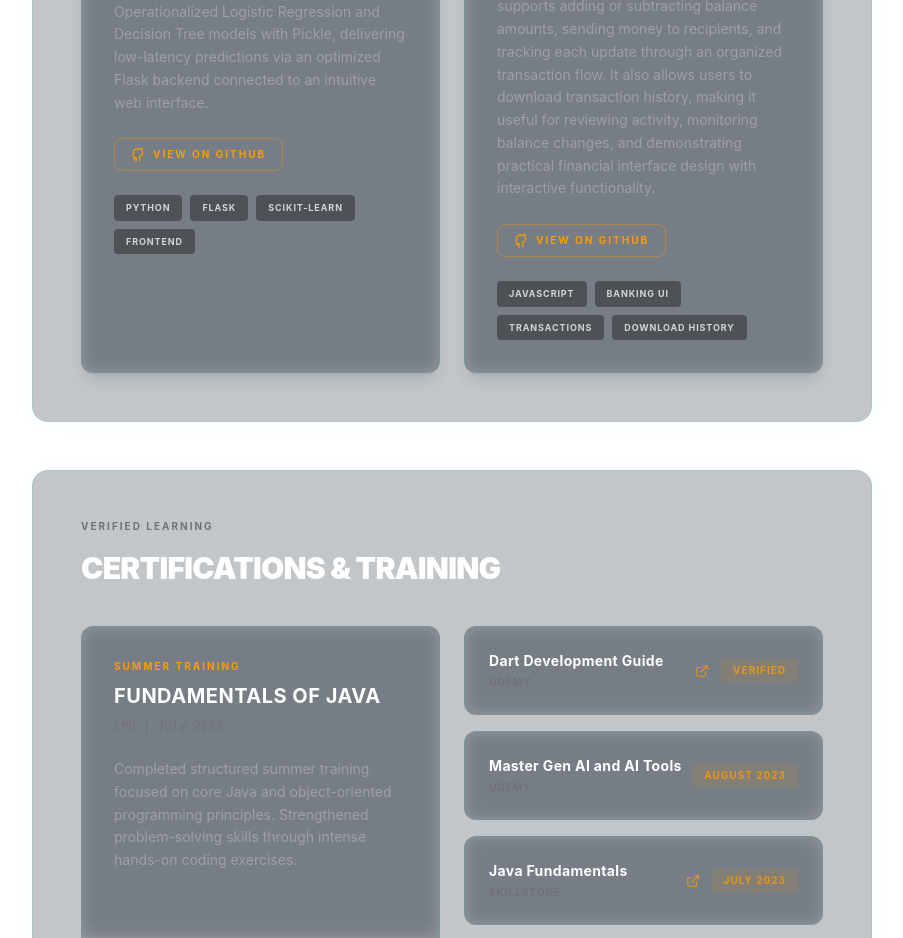
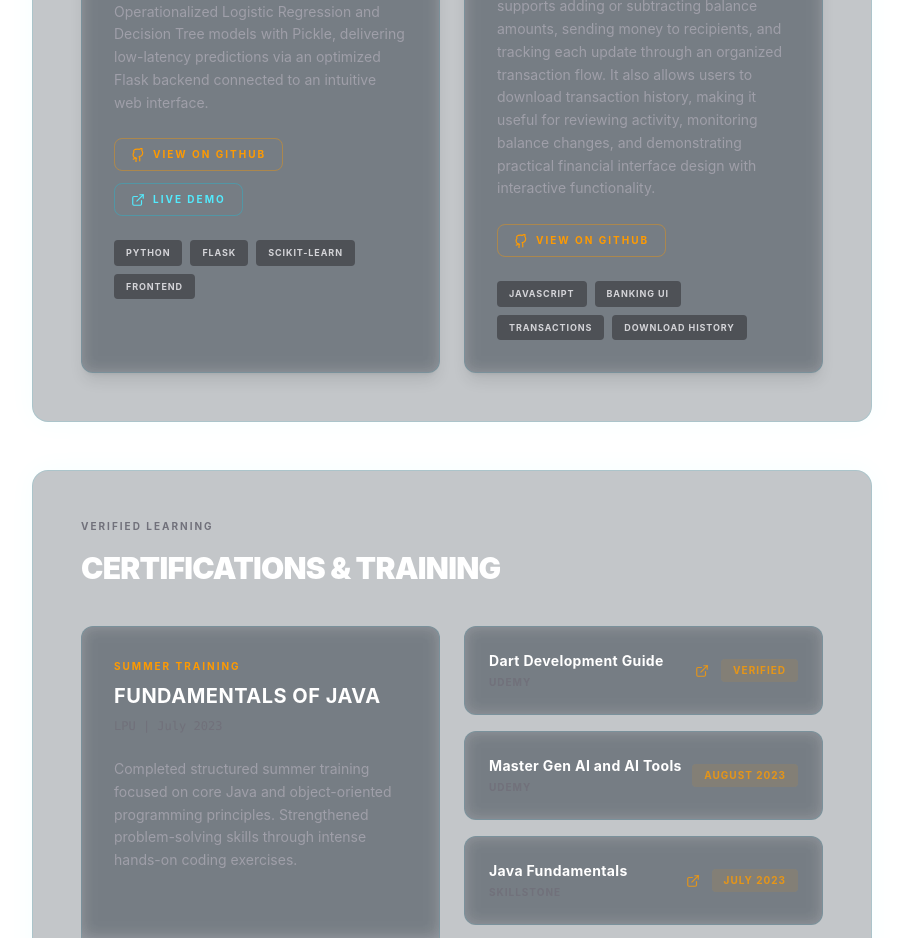
Before and after one commit to ayitiashritha-ai/portfolio, a React app: page / in a window 1280 px wide. Shown: the part 2740-3678 px from the top of the page, without its empty margins (328-1231 px from the left). Built offline with nearby package versions, Linux system fonts and the light colour scheme; the HTML template or start-up script is replaced by a standard one.

Commit message:
Add diabetes live demo link

```diff
--- a/src/Portfolio.jsx
+++ b/src/Portfolio.jsx
@@ -285,15 +285,26 @@ export default function Portfolio() {
                   <p className="text-zinc-400 text-sm leading-relaxed mb-6">
                     Architected a fully functional predictor system integrating data preprocessing, feature engineering, and model evaluation. Operationalized Logistic Regression and Decision Tree models with Pickle, delivering low-latency predictions via an optimized Flask backend connected to an intuitive web interface.
                   </p>
+                  <div className="flex flex-wrap gap-3 mb-6">
                     <a
                       href="https://github.com/ayitiashritha-ai/Diabetes-prediction-system.git"
                       target="_blank"
                       rel="noreferrer"
-                    className="inline-flex items-center gap-2 border border-amber-500/40 text-amber-500 hover:bg-amber-500/10 hover:border-amber-500 px-4 py-2 rounded-lg text-[10px] font-bold tracking-[0.2em] uppercase transition-colors mb-6"
+                      className="inline-flex items-center gap-2 border border-amber-500/40 text-amber-500 hover:bg-amber-500/10 hover:border-amber-500 px-4 py-2 rounded-lg text-[10px] font-bold tracking-[0.2em] uppercase transition-colors"
                     >
                       <svg width="14" height="14" viewBox="0 0 24 24" fill="none" stroke="currentColor" strokeWidth="2" strokeLinecap="round" strokeLinejoin="round"><path d="M15 22v-4a4.8 4.8 0 0 0-1-3.2c3-.3 6-1.5 6-6.5a5.5 5.5 0 0 0-1.5-3.8 5.5 5.5 0 0 0 .1-3.7s-1.2-.5-3.9 1.5a13.4 13.4 0 0 0-7 0C6.2 3.3 5 3.8 5 3.8a5.5 5.5 0 0 0 .1 3.7A5.5 5.5 0 0 0 3.6 11c0 5 3 6.2 6 6.5a4.8 4.8 0 0 0-1 3.2v4" /><path d="M3.9 19c4.2-1.2 4.2-2.5 4.2-2.5" /></svg>
                       View on GitHub
                     </a>
+                    <a
+                      href="https://diabetespredictor-cbbtuxlthukqy2kyn4sedc.streamlit.app/"
+                      target="_blank"
+                      rel="noreferrer"
+                      className="inline-flex items-center gap-2 border border-cyan-400/30 text-cyan-300 hover:bg-cyan-400/10 hover:border-cyan-300 px-4 py-2 rounded-lg text-[10px] font-bold tracking-[0.2em] uppercase transition-colors"
+                    >
+                      <svg width="14" height="14" viewBox="0 0 24 24" fill="none" stroke="currentColor" strokeWidth="2" strokeLinecap="round" strokeLinejoin="round"><path d="M18 13v6a2 2 0 0 1-2 2H5a2 2 0 0 1-2-2V8a2 2 0 0 1 2-2h6" /><polyline points="15 3 21 3 21 9" /><line x1="10" y1="14" x2="21" y2="3" /></svg>
+                      Live Demo
+                    </a>
+                  </div>
                   <div className="flex flex-wrap gap-2 mt-auto">
                     {['Python', 'Flask', 'Scikit-learn', 'Frontend'].map((tag, i) => (
                       <span key={i} className="text-[9px] font-bold tracking-widest uppercase bg-zinc-800/50 text-zinc-300 px-3 py-1.5 rounded">{tag}</span>
```
Lines whose indentation alone changed are shown as unchanged.
